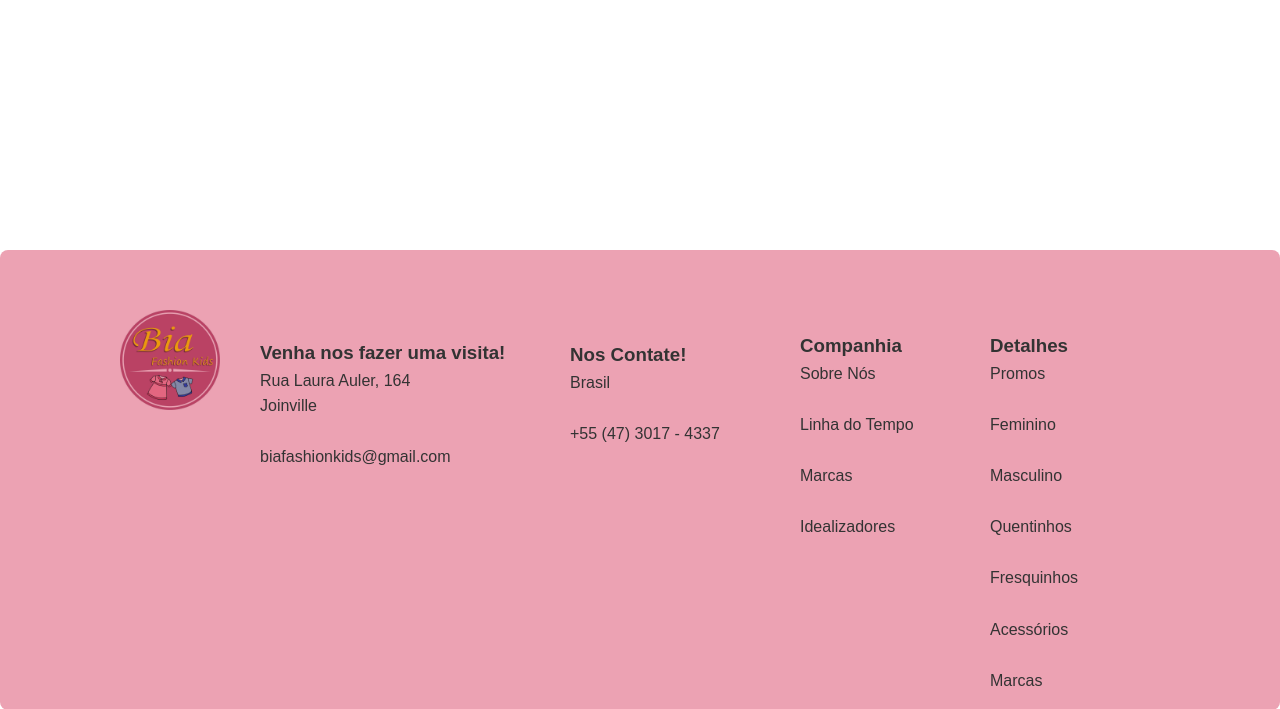
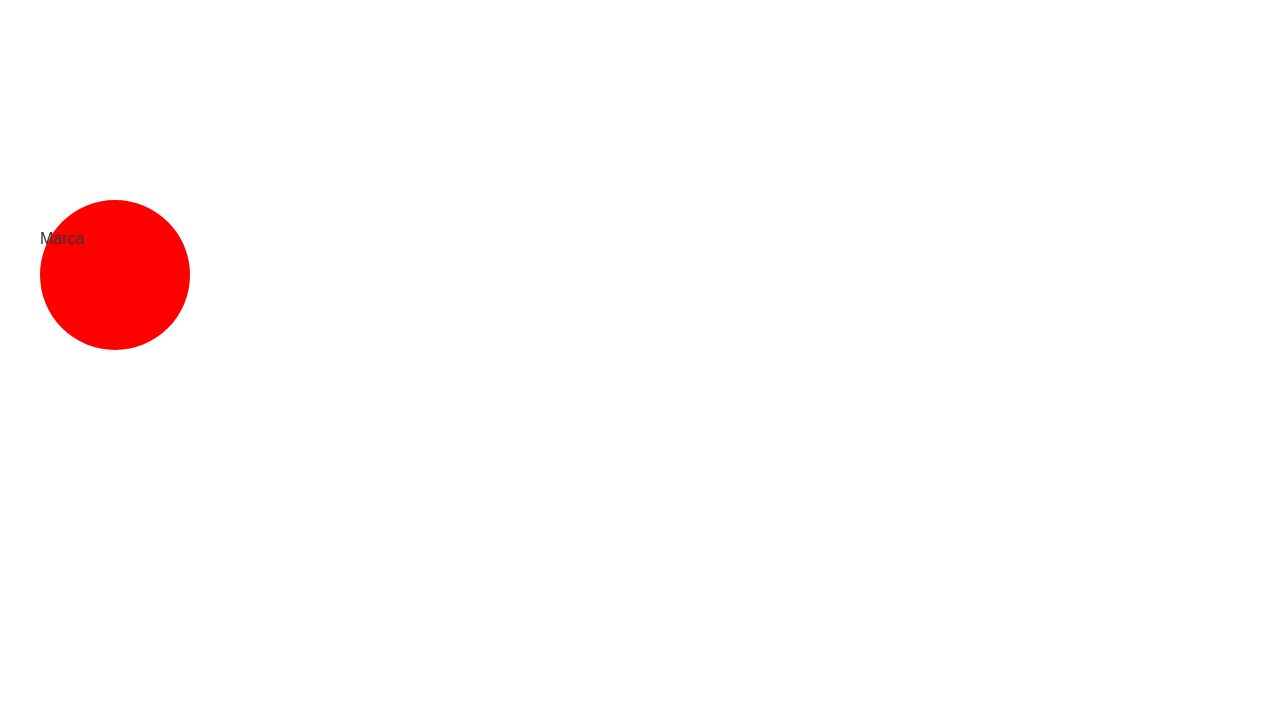
Before and after one commit to fic-fabrica-de-software/projeto-pessoal-softbm, a PHP site: page / in a window 1280 px wide; the page is wider, and only the part inside the window is pictured. Shown: the part 296-1005 px from the top of that part. Run offline with PHP 8.4, Linux system fonts and the light colour scheme.

Commit message:
updating add pages folder

```diff
--- a/index.html
+++ b/index.html
@@ -65,13 +65,15 @@
     <!--Centro da div (Parte branca)-->
     <main>
         <section>
-
+        <!--Carrousel-->
         </section>
 
+        <!--Carrousel mini-->
         <section>
             <div class="carrousel-sections">
                 <div class="carrousel-photos">
-
+                    <img src="" alt="">
+                    <p>Marca</p>
                 </div>
             </div>
         </section>
--- a/style.css
+++ b/style.css
@@ -102,3 +102,26 @@ section {
 #slide13:checked~.slides .slide:nth-child(3) {
     display: block;
 }
+
+/*Carrousel*/
+
+.carrousel-sections {
+    display: flex;
+    gap: 20px;
+}
+
+.carrousel-photos {
+    margin-left: 40px;
+    width: 150px;
+    height: 150px;
+    background-color: red;
+    border-radius: 100px;
+}
+
+.carrousel-photos img {
+    width: 100%;
+}
+
+.carrousel-photos p {
+
+}
```
Also changed, not shown: pages/promo.html (added, +11 -0 lines).
